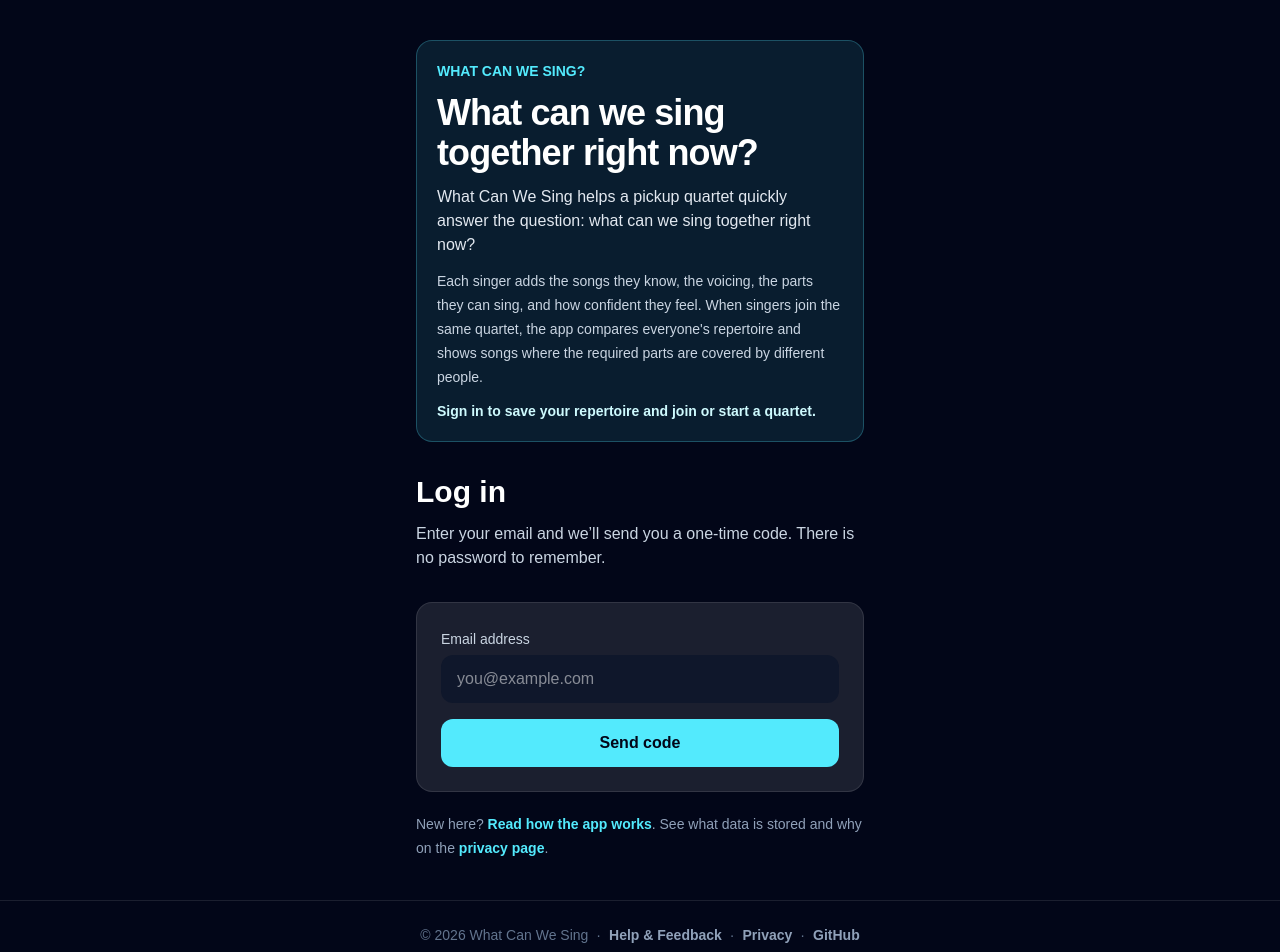
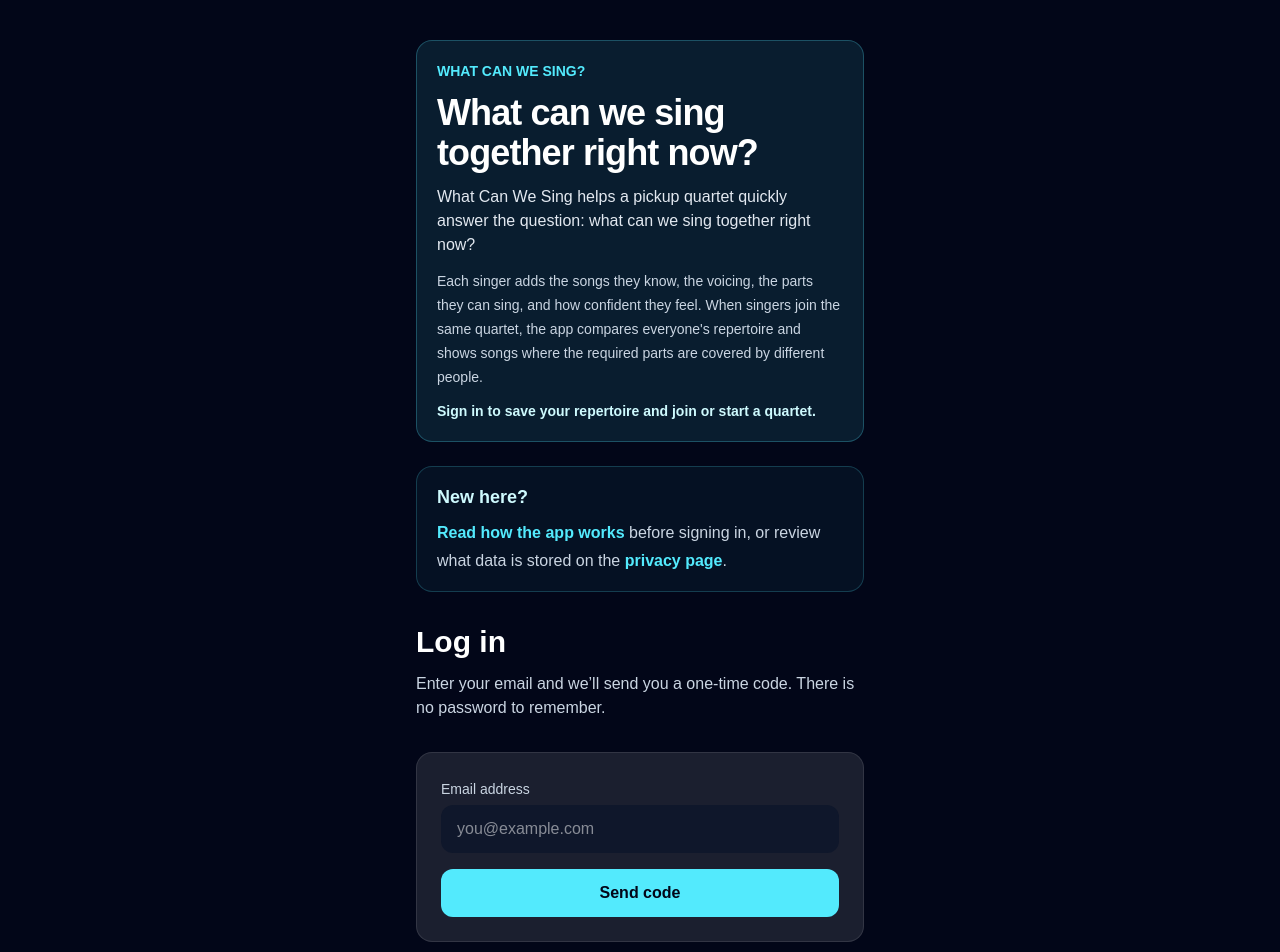
Before and after one commit to coloradotim/what-can-we-sing, a Next.js app: page /login in a window 1280 px wide. Shown: the top 952 px of the page. Built offline with nearby package versions, Linux system fonts and the light colour scheme; no server answers.

Commit message:
Move login help prompt above form (#255)

```diff
--- a/app/login/page.tsx
+++ b/app/login/page.tsx
@@ -115,6 +115,26 @@ export default function LoginPage() {
           </p>
         </section>
 
+        <section className="mt-6 rounded-2xl border border-cyan-300/20 bg-cyan-300/5 px-5 py-4">
+          <p className="text-lg font-semibold text-cyan-100">New here?</p>
+          <p className="mt-2 text-base leading-7 text-slate-300">
+            <a
+              href="/help"
+              className="font-semibold text-cyan-300 hover:text-cyan-200"
+            >
+              Read how the app works
+            </a>{" "}
+            before signing in, or review what data is stored on the{" "}
+            <a
+              href="/privacy"
+              className="font-semibold text-cyan-300 hover:text-cyan-200"
+            >
+              privacy page
+            </a>
+            .
+          </p>
+        </section>
+
         <h2 className="mt-8 text-3xl font-bold">Log in</h2>
         <p className="mt-3 text-slate-300">
           Enter your email and we’ll send you a one-time code. There is no
@@ -181,24 +201,6 @@ export default function LoginPage() {
 
           {message && <p className="mt-4 text-sm text-slate-300">{message}</p>}
         </div>
-
-        <p className="mt-5 text-sm leading-6 text-slate-400">
-          New here?{" "}
-          <a
-            href="/help"
-            className="font-semibold text-cyan-300 hover:text-cyan-200"
-          >
-            Read how the app works
-          </a>
-          . See what data is stored and why on the{" "}
-          <a
-            href="/privacy"
-            className="font-semibold text-cyan-300 hover:text-cyan-200"
-          >
-            privacy page
-          </a>
-          .
-        </p>
       </div>
     </main>
   );
```
Also changed, not shown: 1 other file (tests, documents, lock files or other folders).
